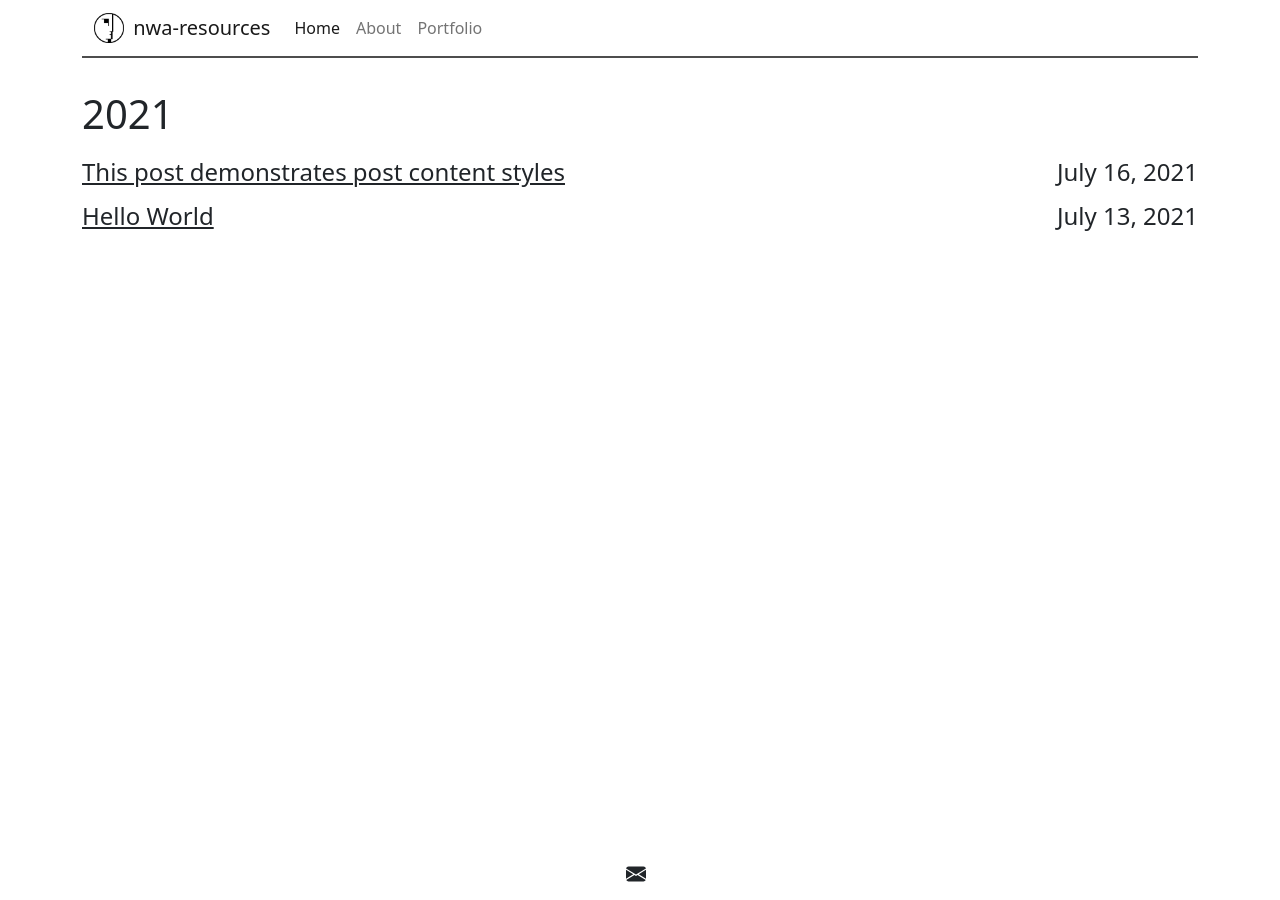
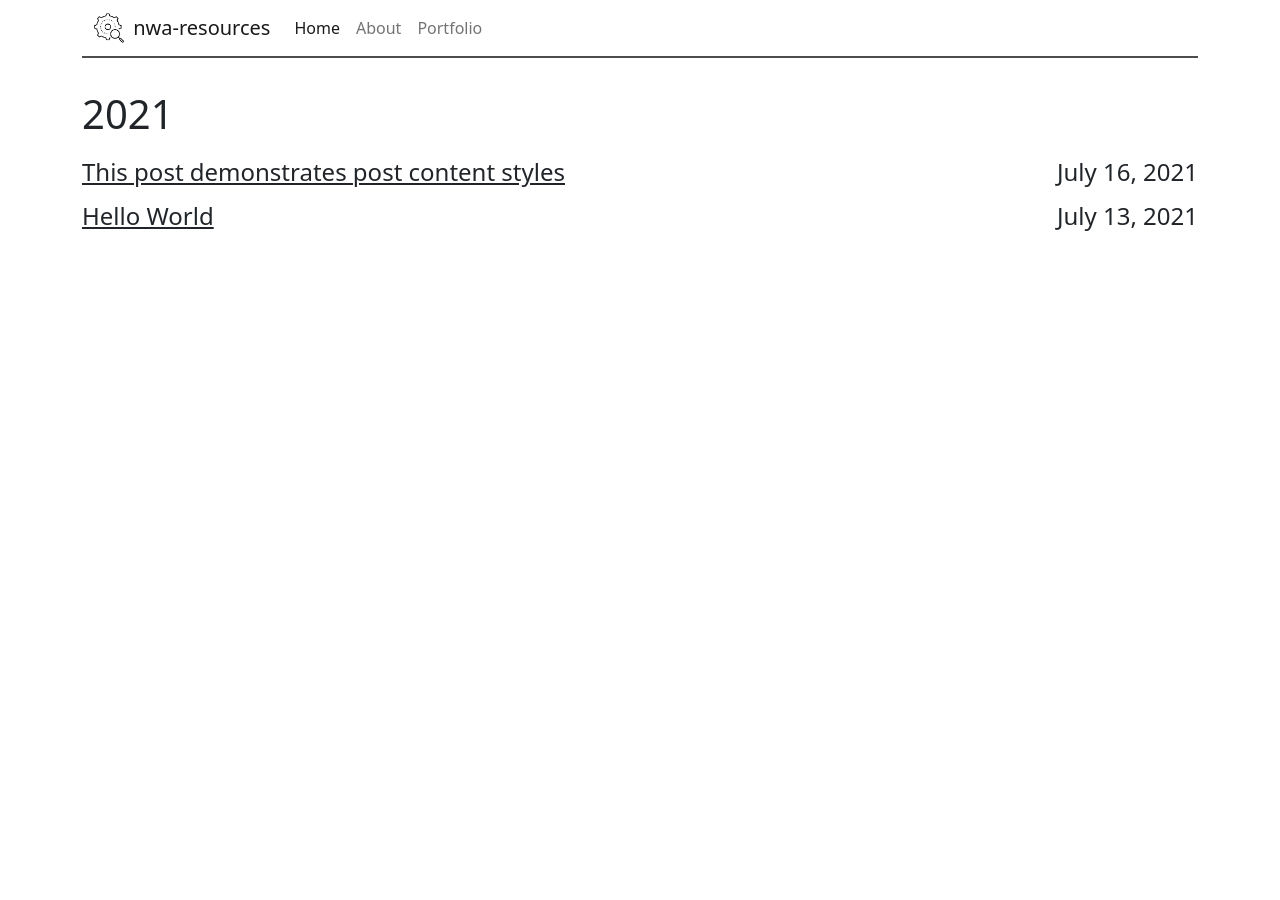
Before and after one commit to psibir/nwa-resources, a Jekyll site: the page built from index.html, in a window 1280 px wide. Built offline with Jekyll 4.4.1, drawn with Linux system fonts in a browser that asks for light colours.

Commit message:
Update _config.yml

```diff
--- a/_config.yml
+++ b/_config.yml
@@ -10,9 +10,9 @@ title: nwa-resources
 
 # Link to avatar in the navbar (/assets/images/avatar.png). Leave empty if no logo desired. Two avatars for light and dark mode.
 # Avatar for light mode site
-lightavatar: /assets/images/light_bauhaus_logo.png
+lightavatar: /assets/images/light_solution_logo.png
 # Avatar for dark mode site
-darkavatar: /assets/images/dark_bauhaus_logo.png
+darkavatar: /assets/images/dark_solution_logo.png
 
 # A short description (e.g., A blog dedicated to reviewing cat gifs), used as part of the title tag like Ben's Awesome Site | A blog dedicated to reviewing cat gifs instead of Ben's Awesome Site | Long description about a blog dedicated to reviewing cat gifs that would be used when page.title is not defined.
 tagline: A collection of social services and resources for Northwest Arkansas
@@ -42,7 +42,7 @@ permalink: /:year/:month/:day/:title/
 
 # Includes an icon in the footer for each username you enter
 footer-links:
-  email: mkie0125@gmail.com
+  email:
   facebook:
   github:
   instagram:
```
